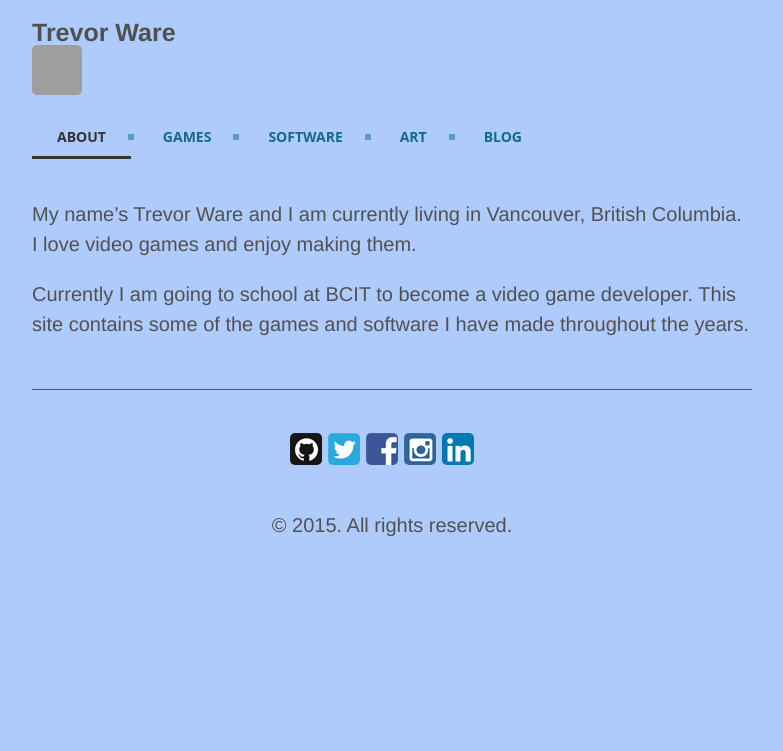
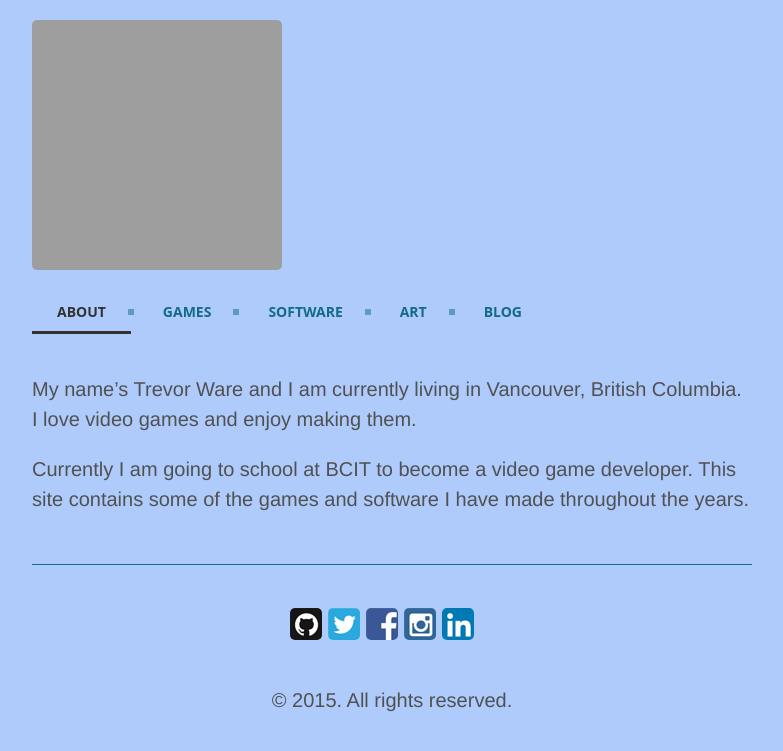
Before and after one commit to twarrre/twarrre.github.io, a Jekyll site: the page built from index.md, in a window 1280 px wide. Shown: the top 751 px of the page, without its empty margins (248-1031 px from the left). Built offline with Jekyll 4.4.1, drawn with Linux system fonts in a browser that asks for light colours.

Commit message:
Formatting.

```diff
--- a/_layouts/default.html
+++ b/_layouts/default.html
@@ -6,9 +6,9 @@
     <div class="container content">
       <header class="masthead">
         <h3 class="masthead-title">
-          <a href="{{ site.baseurl }}" title="Home">{{ site.title }}</a>
-          <img class = "logo" src="{{ site.url }}/assets/logo/logo.png" alt="logo" height="50" width="50">
-          <small>{{ site.tagline }}</small>
+          <a href="{{ site.baseurl }}" title="Home">
+            <img class = "logo" src="{{ site.url }}/assets/logo/logo.png" alt="logo" height="250" width="250">
+          </a>
         </h3>
 		<h3 class="masthead-title">
 			<div id='cssmenu'>
```
